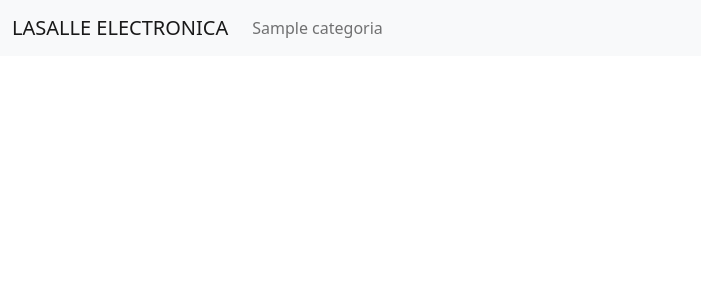
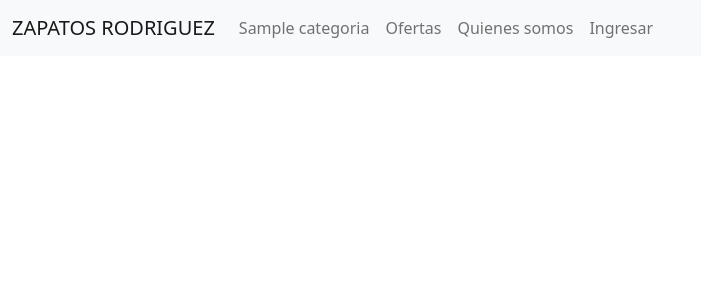
Before and after one commit to grupohernandezalba/taller-de-desarrollo-212, a PHP site: page /electronica/index.php?accion=productos&categoria=1 in a window 1280 px wide. Shown: the top 300 px of the page, without its empty margins (0-701 px from the left). Run offline with PHP 8.4, Linux system fonts and the light colour scheme; tables that the repository leaves empty or names only in its code hold one stand-in row (values such as "Sample post").

Commit message:
borrarProducto

```diff
--- a/electronica/categorias.php
+++ b/electronica/categorias.php
@@ -8,7 +8,7 @@
     {
         ?>
         <li class="nav-item">
-          <a class="nav-link" href="?categoria=<?=$registro["id"]?>"><?=$registro["nombre"]?></a>
+          <a class="nav-link" href="?accion=productos&categoria=<?=$registro["id"]?>"><?=$registro["nombre"]?></a>
         </li>
         <?php
     }
--- a/electronica/index.php
+++ b/electronica/index.php
@@ -14,9 +14,36 @@
         if(isset($_GET["categoria"]))
             $categoria = $_GET["categoria"];
 
+        $accion = "inicio";
+        if(isset($_GET["accion"]))
+            $accion = $_GET["accion"];
+
+
         include("conexion.php");
         include("menu.php");
-        include("productos.php");
+
+        switch ($accion) {
+            case "inicio":
+              include("inicio.php");
+              break;
+            case "productos":
+                include("productos.php");
+                break;
+            case "ingresar":
+                include("acceso/ingresar.php");
+                break;
+            case "somos":
+                include("somos.php");
+                break;
+            case "ofertas":
+                include("ofertas.php");
+                break;
+            case "borrarProducto":
+                include("borrarProducto.php");
+                break;
+          }
+
+        //include("productos.php");
     ?>
     <script src="https://cdn.jsdelivr.net/npm/bootstrap@5.0.2/dist/js/bootstrap.bundle.min.js" integrity="sha384-MrcW6ZMFYlzcLA8Nl+NtUVF0sA7MsXsP1UyJoMp4YLEuNSfAP+JcXn/tWtIaxVXM" crossorigin="anonymous"></script>
 </body>
--- /dev/null
+++ b/electronica/inicio.php
@@ -0,0 +1 @@
+<h1>HOLA PHP</h1>
--- a/electronica/menu.php
+++ b/electronica/menu.php
@@ -1,6 +1,6 @@
 <nav class="navbar navbar-expand-lg navbar-light bg-light">
   <div class="container-fluid">
-    <a class="navbar-brand" href="#">LASALLE ELECTRONICA</a>
+    <a class="navbar-brand" href="#">ZAPATOS RODRIGUEZ</a>
     <button class="navbar-toggler" type="button" data-bs-toggle="collapse" data-bs-target="#navbarSupportedContent" aria-controls="navbarSupportedContent" aria-expanded="false" aria-label="Toggle navigation">
       <span class="navbar-toggler-icon"></span>
     </button>
@@ -9,6 +9,16 @@
         <?php
          include("categorias.php");
         ?>
+
+        <li class="nav-item">
+          <a class="nav-link" href="?accion=ofertas">Ofertas</a>
+        </li>
+        <li class="nav-item">
+          <a class="nav-link" href="?accion=somos">Quienes somos</a>
+        </li>
+        <li class="nav-item">
+          <a class="nav-link" href="?accion=ingresar">Ingresar</a>
+        </li>
       </ul>
     </div>
   </div>
--- /dev/null
+++ b/electronica/ofertas.php
@@ -0,0 +1 @@
+<h1>ofertas</h1>
--- a/electronica/productos.php
+++ b/electronica/productos.php
@@ -19,7 +19,7 @@
                         <div class="card-body">
                             <h5 class="card-title"><?=$registro["txt_nombre_pro"]?></h5>
                             <p class="card-text">Some quick example text to build on the card title and make up the bulk of the card's content.</p>
-                            <a href="#" class="btn btn-primary">Go somewhere</a>
+                            <a href="?accion=borrarProducto&id=<?=$registro["pk_clave_pro"]?>" class="btn btn-danger" onclick="return confirm('Estás seguro que quieres borrar este registro?');">Borrar</a>
                         </div>
                     </div>
                 </div>
--- /dev/null
+++ b/electronica/somos.php
@@ -0,0 +1 @@
+<h1>Quienes somos?</h1>
```
Also changed, not shown: electronica/acceso/ingresar.php (added, +28 -0 lines), electronica/borrarProducto.php (added, +9 -0 lines).
